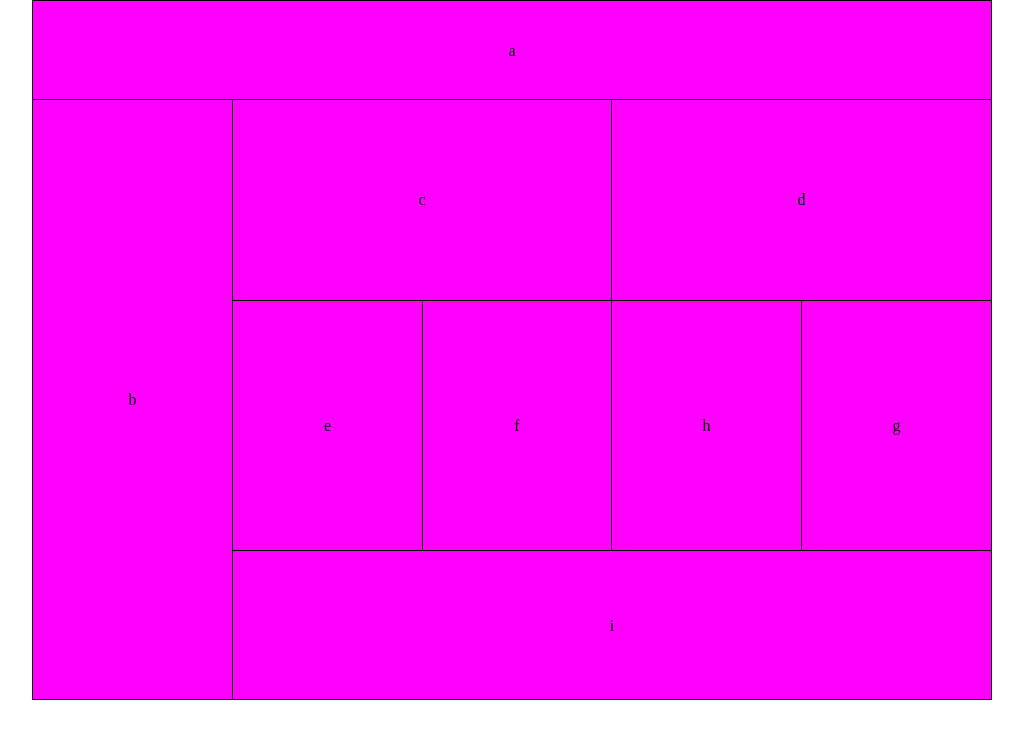
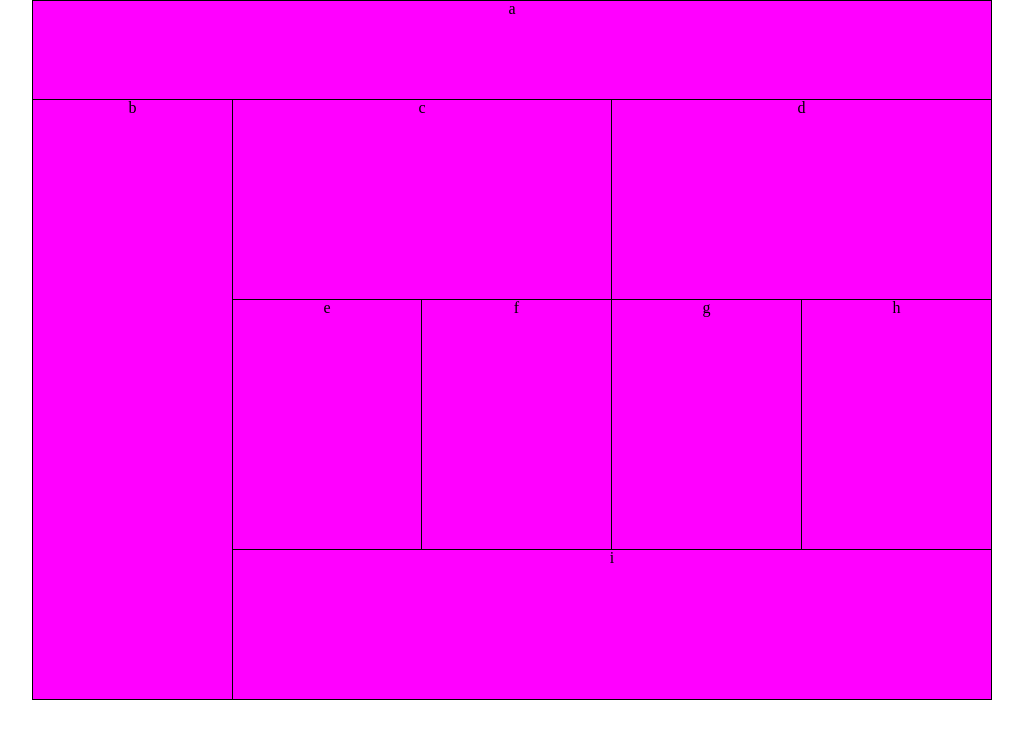
Before and after one commit to egconley/c301-lab05b, a plain HTML site: page index.html in a window 1280 px wide. Shown: the whole page, without its empty margins (128-1151 px from the left). Drawn offline with Linux system fonts and the light colour scheme.

Commit message:
applied css grid to mobile and desktop views

```diff
--- a/index.html
+++ b/index.html
@@ -14,12 +14,10 @@
   <div>b</div>
   <div>c</div>
   <div>d</div>
-  <div>
-    <div>e</div><div>f</div>
-  </div>
-  <div>
-    <div>g</div><div>h</div>
-  </div>
+  <div>e</div>
+  <div>f</div>
+  <div>g</div>
+  <div>h</div>
   <div>i</div>
 </body>
 </html>
--- a/layout.css
+++ b/layout.css
@@ -1,5 +1,12 @@
 /* Questions:
 Is there a way to do * {text-align: center;} without messing up e,f,g, and h? */
+
+/* Comments from Josh:
+How are we implementing it?
+Use Flexbox or CSS grids for styling this application.
+Use relative units so the elements scale proportionally when the viewport dimensions change.
+Use at least two breakpoints and change the background colors of each box. There should be three possible views: desktop, tablet, and mobile device. You may choose the exact pixel values for each breakpoint.
+*/
 
 /* comment for pull request */
 * {
@@ -7,17 +14,18 @@
 }
 
 body {
+  display: grid;
+  grid-template-columns: 50% 50%;
+  grid-template-rows: /* a */ 75px /* b */ 150px /* c */ 125px /* d */ 125px /* e, f */ 250px /* g, h */ 250px /* i */ 80px;
+  height: 767px;
   margin: 0 auto;
   width: 480px;
-  height: 767px;
 }
 
 /* a */
 div:first-of-type {
-  width: 480px;
-  height: 75px;
-  line-height: 75px;
-  /* if the text has multiple lines, you need to add more than line-height: https://www.w3schools.com/css/css_align.asp */
+  grid-column: 1 / 3;
+  grid-row: 1 / 1;
   background-color: #ffa600;
   text-align: center;
   border: 1px solid black;
@@ -25,9 +33,8 @@
 
 /* b */
 div:nth-of-type(2) {
-  width: 480px;
-  height: 150px;
-  line-height: 150px;
+  grid-column: 1 / 3;
+  grid-row: 2 / 2;
   background-color: #ffa600;
   text-align: center;
   border: 1px solid black;
@@ -35,62 +42,85 @@
   border-bottom: 0px;
 }
 
-/* c, d */
-div:nth-of-type(3), div:nth-of-type(4) {
-  width: 480px;
-  height: 125px;
-  line-height: 125px;
+/* c */
+div:nth-of-type(3) {
+  grid-column: 1 / 3;
+  grid-row: 3 / 3;
   background-color: #ffa600;
   text-align: center;
   border: 1px solid black;
   border-bottom: 0px;
 }
 
-/* e, f  */
-div:nth-of-type(5)>div {
-  width: 240px;
-  height: 250px;
-  line-height: 250px;
+/* d */
+div:nth-of-type(4) {
+  grid-column: 1 / 3;
+  grid-row: 4 / 4;
   background-color: #ffa600;
-  display: inline-block;
   text-align: center;
   border: 1px solid black;
   border-bottom: 0px;
 }
 
-div:nth-of-type(5)>div:first-child {
-  border-right: 0px;
-}
-
-/* g, h */
-div:nth-of-type(6)>div {
-  width: 240px;
-  height: 250px;
-  line-height: 250px;
+/* e */
+div:nth-of-type(5) {
+  grid-column: 1 / 2;
+  grid-row: 5 / 5;
   background-color: #ffa600;
-  display: inline-block;
   text-align: center;
   border: 1px solid black;
   border-bottom: 0px;
 }
 
-div:nth-of-type(6)>div:first-child {
-  border-right: 0px;
+/* f */
+div:nth-of-type(6) {
+  grid-column: 2 / 3;
+  grid-row: 5 / 5;
+  background-color: #ffa600;
+  text-align: center;
+  border: 1px solid black;
+  border-left: 0px;
+  border-bottom: 0px;
+}
+
+/* g */
+div:nth-of-type(7) {
+  grid-column: 1 / 2;
+  grid-row: 6 / 6;
+  background-color: #ffa600;
+  text-align: center;
+  border: 1px solid black;
+  border-bottom: 0px;
+}
+
+/* h */
+div:nth-of-type(8) {
+  grid-column: 2 / 3;
+  grid-row: 6 / 6;
+  background-color: #ffa600;
+  text-align: center;
+  border: 1px solid black;
+  border-bottom: 0px;
+  border-left: 0px;
 }
 
 /* i */
-div:nth-of-type(7) {
-  width: 480px;
-  height: 80px;
-  line-height: 80px;
+div:nth-of-type(9) {
+  grid-column: 1 / span 2;
+  grid-row: 7 / 7;
   background-color: #ffa600;
   text-align: center;
   border: 1px solid black;
+  border-bottom: 0px;
 }
+
 
 @media only screen and (min-width: 768px) {
   body {
     /* background-color: blue; */
+    display: grid;
+    grid-template-columns: 200px 190px 190px 190px 190px;
+    grid-template-rows: /* a */ 100px /* c, d */ 200px /* e, f, g, h */ 250px /* i */ 150px;
     margin: 0 auto;
     width: 960px;
     height: 768px;
@@ -98,10 +128,7 @@
 
   /* a */
   div:first-of-type {
-    width: 960px;
-    height: 100px;
-    line-height: 100px;
-    /* if the text has multiple lines, you need to add more than line-height: https://www.w3schools.com/css/css_align.asp */
+    grid-column: 1 / span 5;
     background-color: magenta;
     text-align: center;
     border: 1px solid black;
@@ -109,71 +136,88 @@
 
   /* b */
   div:nth-of-type(2) {
-    width: 200px;
-    height: 600px;
-    line-height: 600px;
+    grid-column: 1 / 2;
+    grid-row: 2 / span 3;
     background-color: magenta;
+    text-align: center;
+    display: inline-block;
+    border: 1px solid black;
+    border-top: 0px;
+    border-right: 0px;
+  }
+
+  /* c */
+  div:nth-of-type(3) {
+    background-color: magenta;
+    grid-column: 2 / 4;
+    grid-row: 2 / 2;
     text-align: center;
     border: 1px solid black;
     border-top: 0px;
-    border-right: 0px;
-    float: left;
   }
 
-  /* c, d */
-  div:nth-of-type(3), div:nth-of-type(4) {
-    width: 380px;
-    height: 200px;
-    line-height: 200px;
+  /* d */
+  div:nth-of-type(4) {
     background-color: magenta;
+    grid-column: 4 / 6;
+    grid-row: 2 / 2;
     text-align: center;
     border: 1px solid black;
-    border-bottom: 0px;
     border-top: 0px;
-    float: left;
-  }
-
-  /* e, f  */
-  div:nth-of-type(5)>div {
-    width: 190px;
-    height: 250px;
-    line-height: 250px;
-    background-color: magenta;
-    display: inline-block;
-    text-align: center;
-    border: 1px solid black;
-    border-bottom: 0px;
-    float: left;
-  }
-
-  /* g, h */
-  div:nth-of-type(6)>div {
-    width: 190px;
-    height: 250px;
-    line-height: 250px;
-    background-color: magenta;
-    display: inline-block;
-    text-align: center;
-    border: 1px solid black;
-    border-bottom: 0px;
     border-left: 0px;
   }
 
-  div:nth-of-type(6)>div:first-child {
-    border-right: 1px solid black;
+  /* e */
+  div:nth-of-type(5) {
+    background-color: magenta;
+    grid-column: 2 / 3;
+    grid-row: 3 / 3;
+    text-align: center;
+    border: 1px solid black;
+    border-top: 0px;
+  }
+
+  /* f */
+  div:nth-of-type(6) {
+    background-color: magenta;
+    grid-column: 3 / 4;
+    grid-row: 3 / 3;
+    text-align: center;
+    border: 1px solid black;
+    border-left: 0px;
+    border-top: 0px;
+  }
+
+  /* g */
+  div:nth-of-type(7) {
+    background-color: magenta;
+    grid-column: 4 / 5;
+    grid-row: 3 / 3;
+    text-align: center;
+    border: 1px solid black;
+    border-left: 0px;
+    border-top: 0px;
+  }
+
+  /* h */
+  div:nth-of-type(8) {
+    background-color: magenta;
+    grid-column: 5 / 6;
+    grid-row: 3 / 3;
+    text-align: center;
+    border: 1px solid black;
+    border-left: 0px;
+    border-top: 0px;
   }
 
   /* i */
-  div:nth-of-type(7) {
-    width: 760px;
-    height: 150px;
-    line-height: 150px;
+  div:nth-of-type(9) {
     background-color: magenta;
+    grid-column: 2 / span 4;
+    grid-row: 4 / 4;
     text-align: center;
     border: 1px solid black;
-    float: left;
+    border-top: 0px;
   }
-  div:nth-of-type(4) {
-    border-left: 0px;
-  }
+
 }
```
